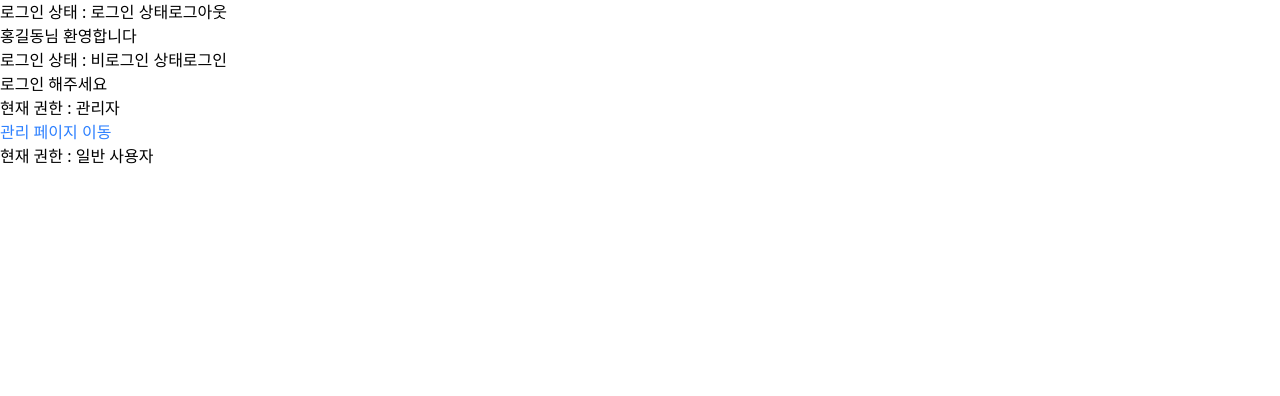
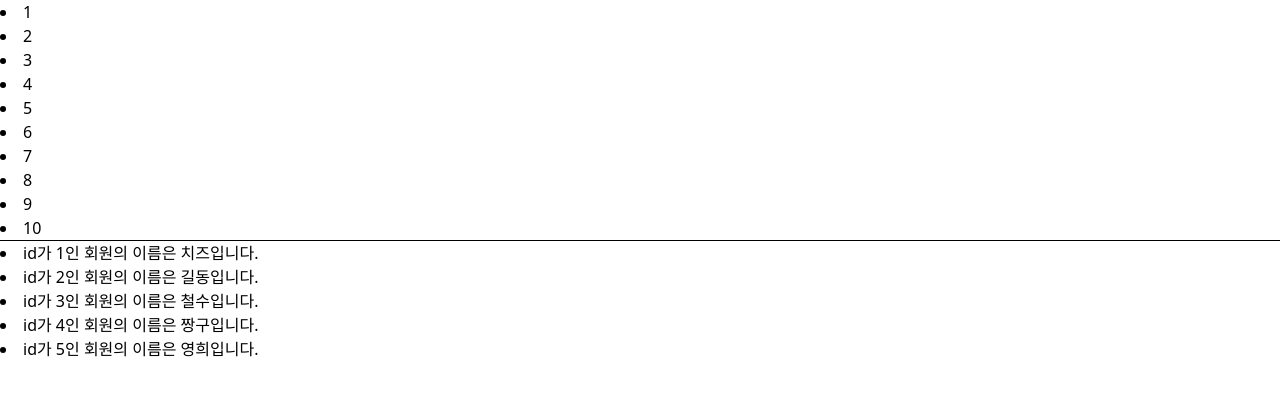
Before and after one commit to sshkim1013/SeSAC, a React (Vite) app in the folder react/my-react-app/: page / in a window 1280 px wide. Shown: the top 396 px of the page. Built offline with nearby package versions, Linux system fonts and the light colour scheme.

Commit message:
0930 List Rendering 학습

```diff
--- a/react/my-react-app/src/App.jsx
+++ b/react/my-react-app/src/App.jsx
@@ -1,5 +1,5 @@
 import React from "react";
-import Container from "./components/Condition/Container";
+import Container from "./components/List/Container";
 
 export default function App() {
   return (
--- /dev/null
+++ b/react/my-react-app/src/components/List/Container.jsx
@@ -0,0 +1,40 @@
+import React from "react";
+
+import User from "./User";
+
+export default function Container() {
+  const array = [1, 2, 3, 4, 5, 6, 7, 8, 9, 10];
+
+  const userArray = [
+    { id: 1, name: "치즈" },
+    { id: 2, name: "길동" },
+    { id: 3, name: "철수" },
+    { id: 4, name: "짱구" },
+    { id: 5, name: "영희" },
+  ];
+
+  return (
+    <div>
+      {/* array 배열을 map() 메서드로 반복 */}
+      {array.map((number) => {
+        // 원소를 li 태그에 감싸서 반환
+        // 원소는 보간법을 사용해서 표현
+        return <li>{number}</li>;
+      })}
+
+      <hr />
+
+      {userArray.map((userElement) => {
+        // User 컴포넌트 import 필수!!!
+        // User 컴포넌트에 user 속성에 원소 user를 값으로 전달
+
+        // 반복의 대상이 되는 요소에 key 속성과 값을 설정해야 한다.
+        // 여기서 key 속성은 말그대로 key라는 이름의 속성이다.
+        // 이때 key에 설정되는 값은 고유한 값이어야 한다.
+        // 아래의 key라는 속성명은 "예약어"이다. 무조건 key라고 작성!!!
+        // 반복 렌더링에서 key 속성의 역할은 동일하게 반복 생성된 컴포넌트를 구별(식별)하기 위한 속성
+        return <User key={userElement["id"]} user={userElement}></User>;
+      })}
+    </div>
+  );
+}
--- /dev/null
+++ b/react/my-react-app/src/components/List/User.jsx
@@ -0,0 +1,11 @@
+import React from "react";
+
+export default function User({ user }) {
+  return (
+    <div>
+      <li>
+        id가 {user["id"]}인 회원의 이름은 {user["name"]}입니다.
+      </li>
+    </div>
+  );
+}
```
